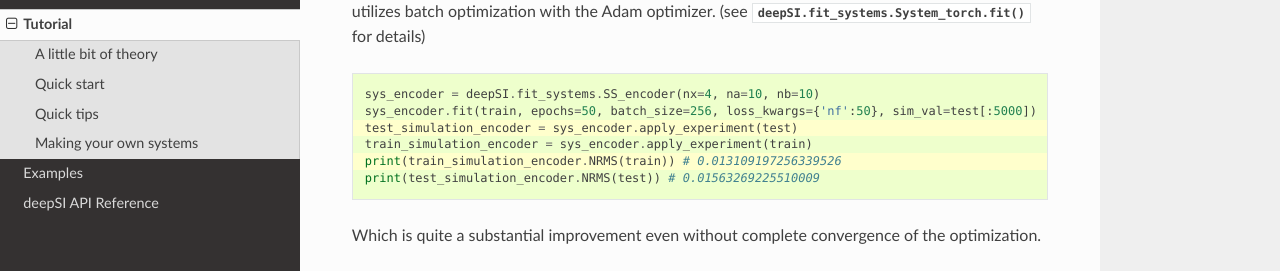
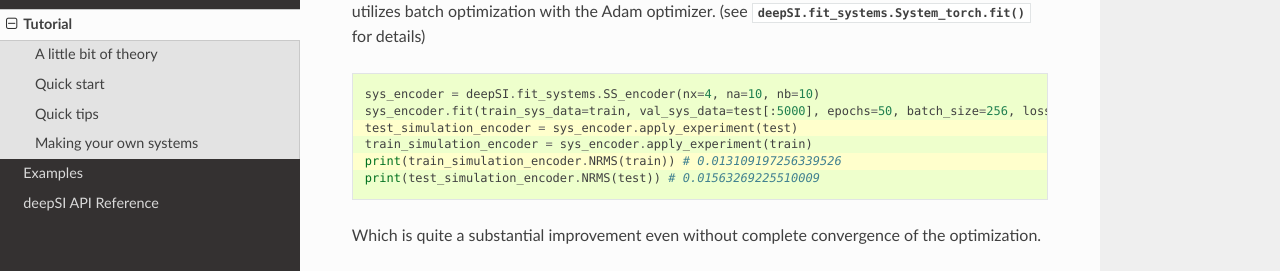
Before and after one commit to GerbenBeintema/deepSI, a Sphinx documentation site: the page built from docs/tutorial.rst, in a window 1280 px wide and 900 px high, scrolled down 1846 px. Shown: the part 156-427 px from the top of the window. Built offline with Sphinx 7.4.7 and the Read the Docs theme 2.0.0, drawn with Linux system fonts in a browser that asks for light colours.

Commit message:
docs update

```diff
--- a/docs/intro.rst
+++ b/docs/intro.rst
@@ -38,7 +38,7 @@ Illustrative Example
    #Encoder method with neural networks (Beintema, et al. 2020a)
    sys_encoder = deepSI.fit_systems.SS_encoder(nx=4, na=10, nb=10)
    #batch optimization using PyTorch for back propagation.
-   sys_encoder.fit(train, epochs=50, batch_size=256, loss_kwargs={'nf':50}, sim_val=test[:5000])
+   sys_encoder.fit(train, test[:5000], epochs=50, batch_size=256, loss_kwargs={'nf':50})
    test_simulation_encoder = sys_encoder.apply_experiment(test)
 
    #plotting the residuals
--- a/docs/tutorial.rst
+++ b/docs/tutorial.rst
@@ -85,7 +85,7 @@ Or we can use a more advanced SI method such as the encoder method :meth:`deepSI
    :emphasize-lines: 3,5
 
    sys_encoder = deepSI.fit_systems.SS_encoder(nx=4, na=10, nb=10)
-   sys_encoder.fit(train, epochs=50, batch_size=256, loss_kwargs={'nf':50}, sim_val=test[:5000])
+   sys_encoder.fit(train_sys_data=train, val_sys_data=test[:5000], epochs=50, batch_size=256, loss_kwargs={'nf':50})
    test_simulation_encoder = sys_encoder.apply_experiment(test)
    train_simulation_encoder = sys_encoder.apply_experiment(train)
    print(train_simulation_encoder.NRMS(train)) # 0.013109197256339526
```
Also changed, not shown: README.md (+1 -1 lines).
